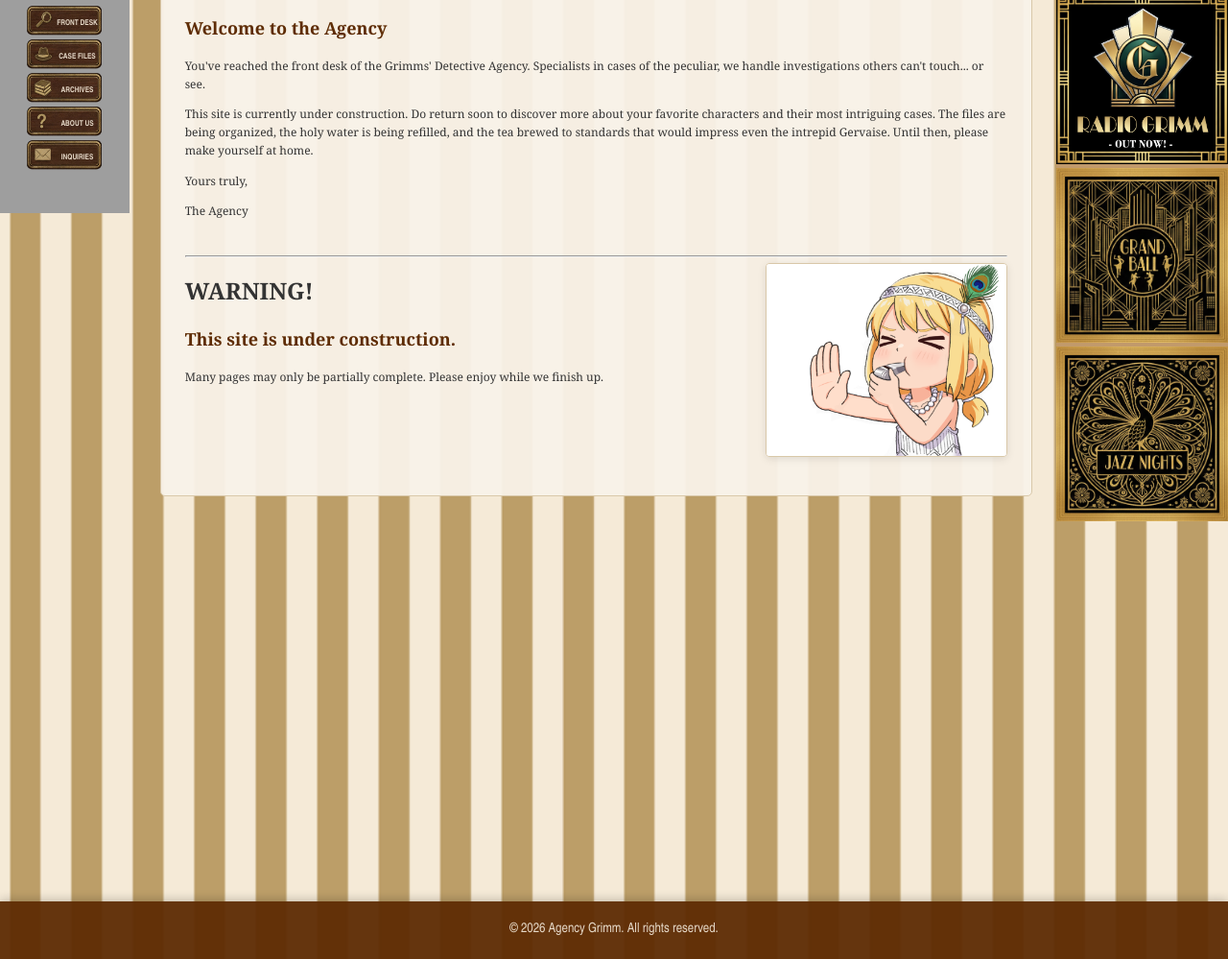
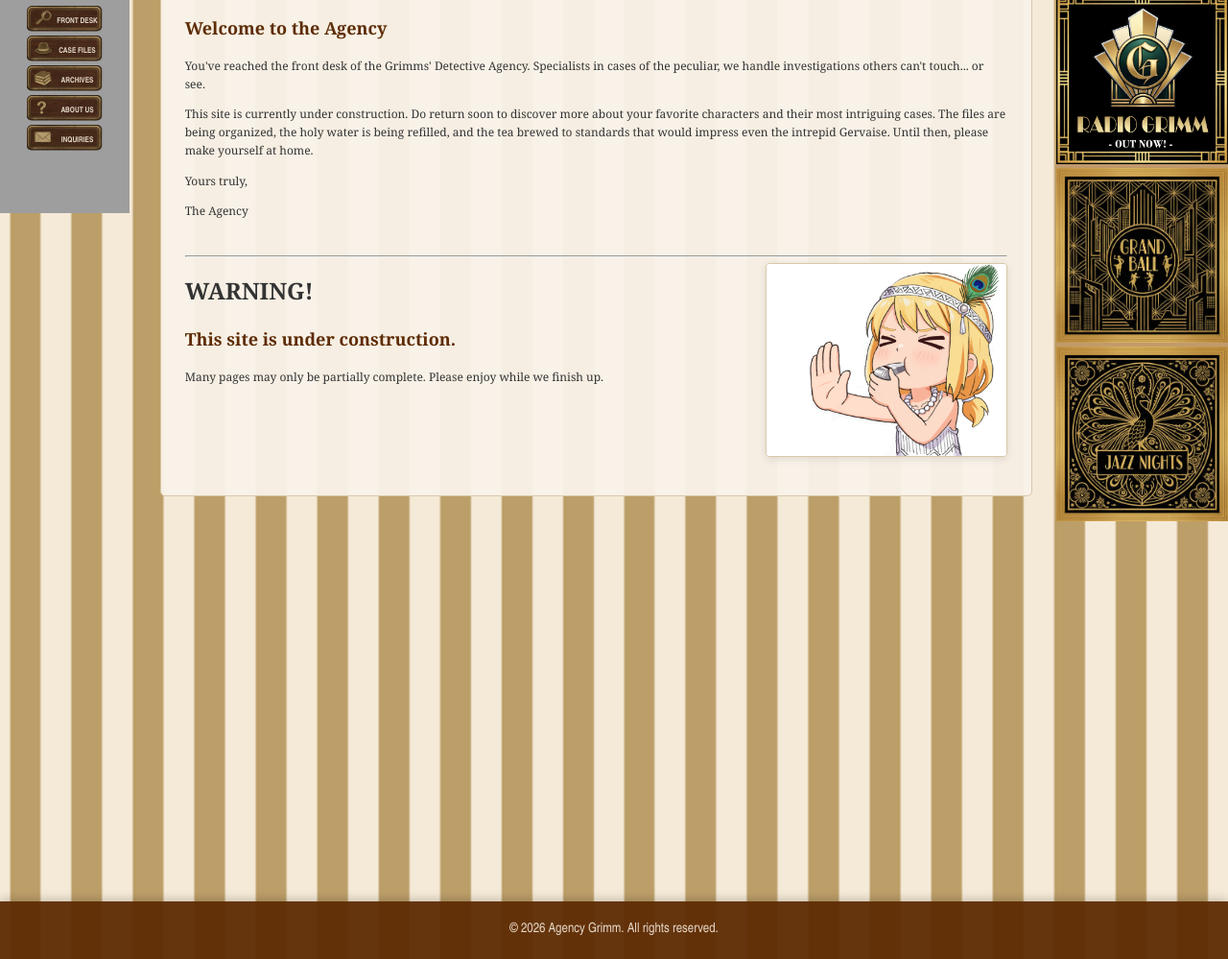
Before and after one commit to johnhopes-collab/grimmsdetectiveagency, a Jekyll site: the page built from index.html, in a window 1280 px wide. Shown: the part 692-1691 px from the top of the page at 96% size. Built offline with Jekyll 4.4.1, drawn with Linux system fonts in a browser that asks for light colours; grey boxes are pictures that could not be loaded.

Commit message:
Update style.scss

```diff
--- a/assets/css/style.scss
+++ b/assets/css/style.scss
@@ -101,8 +101,8 @@ body {
 .sidebar-button {
     display: block;
     width: 89%;
-    height: 39px;
-    padding: 8px 0;
+    height: 35px;
+    padding: 6px 0;
     margin-bottom: 4px;
     margin-left: auto;
     margin-right: auto;
@@ -136,7 +136,7 @@ body {
     position: relative;
     z-index: 2;
     display: inline-block;
-    font-size: 10px;
+    font-size: 12px;
     line-height: 20px;
     margin-left: 26px;
 }
```
